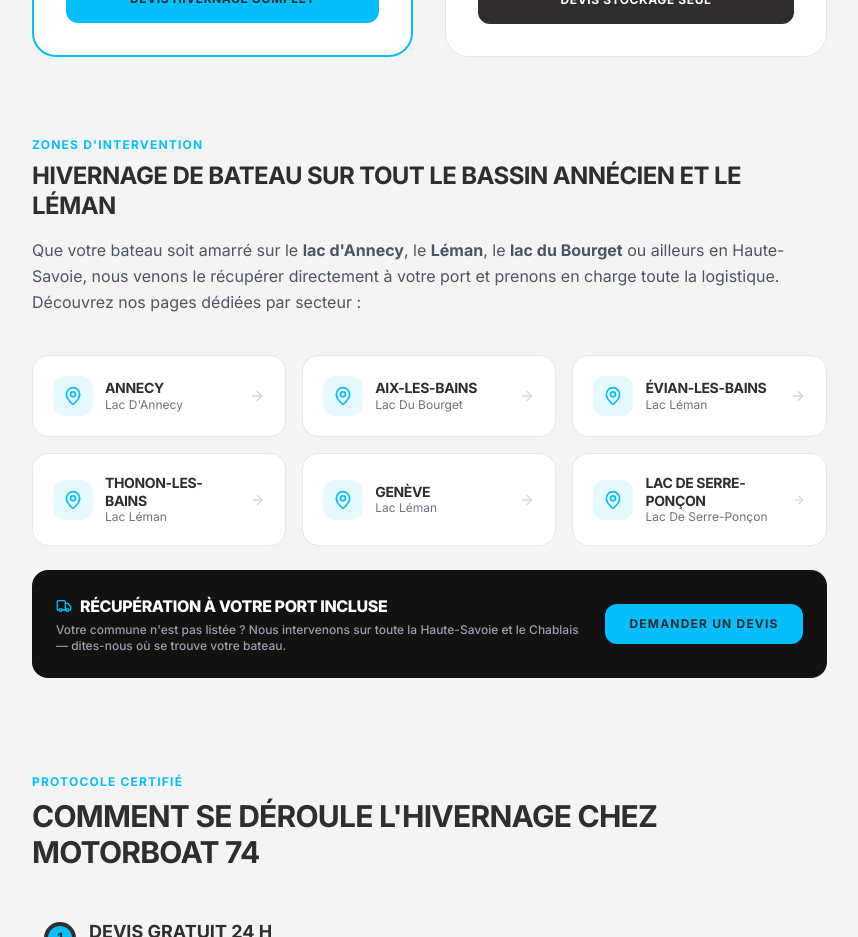
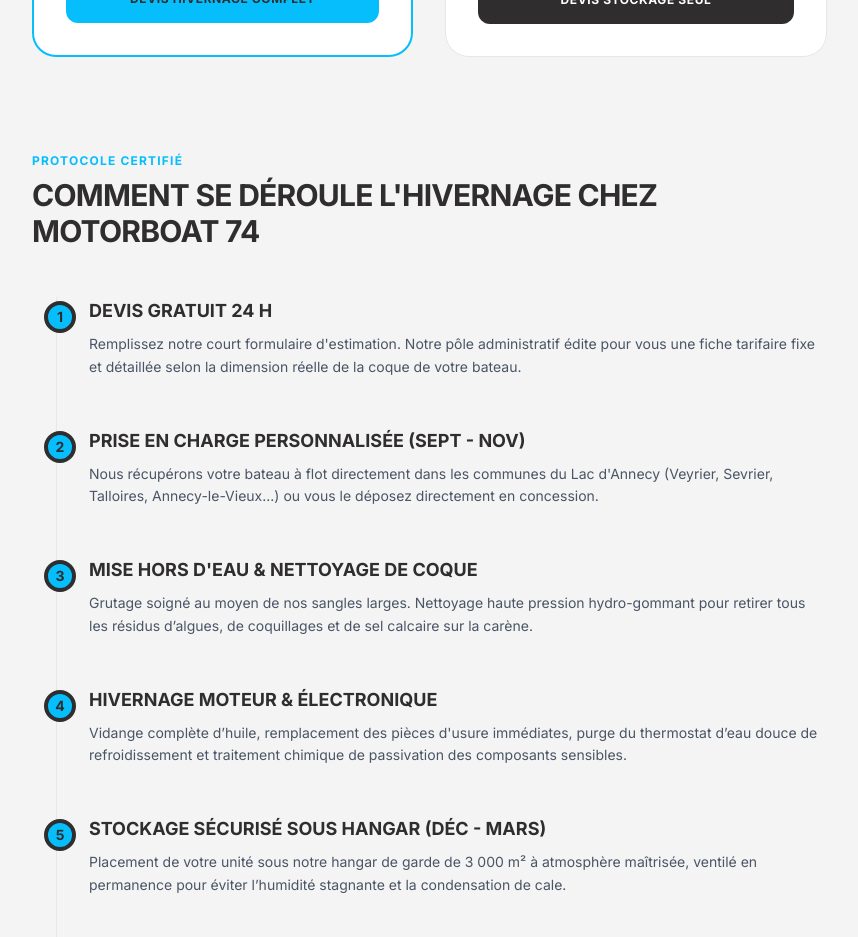
Before and after one commit to Ericfevrier/MB74-Site, a React (Vite) app: page /hivernage-stockage-bateau in a window 1280 px wide. Shown: the part 3140-4077 px from the top of the page, without its empty margins (0-858 px from the left). Built offline with nearby package versions, Linux system fonts and the light colour scheme.

Commit message:
Page hivernage: suppression du doublon de section Zones (on garde le Bloc 9 unique, qui traite Annecy en texte)

```diff
--- a/src/pages/HivernageStockagePage.tsx
+++ b/src/pages/HivernageStockagePage.tsx
@@ -3,7 +3,6 @@
 import { Link } from 'react-router-dom';
 import { motion, AnimatePresence } from 'motion/react';
 import { Breadcrumb } from '../components/Breadcrumb';
-import { hivernageCities, HIVERNAGE_CITY_ORDER } from '../data/hivernageCities';
 import {
   Shield,
   Wrench,
@@ -669,51 +668,6 @@
                     </div>
                   </div>
                 </div>
-              {/* Sous-section : Zones d'intervention (maillage local) */}
-              <div id="zones" className="mt-20">
-                <div className="mb-10 text-left">
-                  <span className="text-brand-cyan uppercase tracking-widest font-bold text-xs block mb-2">Zones d'intervention</span>
-                  <h3 className="text-xl md:text-2xl font-sans font-bold uppercase text-brand-dark tracking-tight leading-tight">
-                    Hivernage de bateau sur tout le bassin annécien et le Léman
-                  </h3>
-                  <p className="text-gray-600 leading-relaxed mt-4 text-sm md:text-base max-w-3xl">
-                    Que votre bateau soit amarré sur le <strong>lac d'Annecy</strong>, le <strong>Léman</strong>, le <strong>lac du Bourget</strong> ou ailleurs en Haute-Savoie, nous venons le récupérer directement à votre port et prenons en charge toute la logistique. Découvrez nos pages dédiées par secteur&nbsp;:
-                  </p>
-                </div>
-
-                <div className="grid grid-cols-1 sm:grid-cols-2 lg:grid-cols-3 gap-4">
-                  {HIVERNAGE_CITY_ORDER.map((slug) => {
-                    const c = hivernageCities[slug];
-                    if (!c) return null;
-                    return (
-                      <Link
-                        key={slug}
-                        to={`/services/hivernage-bateaux/${slug}`}
-                        className="group flex items-center gap-3 bg-white border border-gray-200 rounded-2xl p-5 hover:border-brand-cyan hover:shadow-lg hover:shadow-brand-cyan/5 transition-all"
-                      >
-                        <span className="w-10 h-10 rounded-xl bg-brand-cyan/10 text-brand-cyan flex items-center justify-center shrink-0">
-                          <MapPin className="w-5 h-5" />
-                        </span>
-                        <div className="min-w-0">
-                          <p className="font-bold text-brand-dark uppercase tracking-tight text-sm leading-tight">{c.city}</p>
-                          <p className="text-gray-500 text-xs capitalize truncate">{c.lake}</p>
-                        </div>
-                        <ArrowRight className="w-4 h-4 text-gray-300 group-hover:text-brand-cyan ml-auto transition-colors" />
-                      </Link>
-                    );
-                  })}
-                </div>
-
-                <div className="mt-6 flex flex-col sm:flex-row items-center justify-between gap-4 bg-ink-950 text-white p-6 rounded-2xl">
-                  <div>
-                    <h4 className="font-extrabold text-base uppercase tracking-tight flex items-center gap-2"><Truck className="w-4 h-4 text-brand-cyan" /> Récupération à votre port incluse</h4>
-                    <p className="text-xs font-medium text-gray-400 mt-1">Votre commune n'est pas listée&nbsp;? Nous intervenons sur toute la Haute-Savoie et le Chablais — dites-nous où se trouve votre bateau.</p>
-                  </div>
-                  <button onClick={scrollToForm} className="bg-brand-cyan hover:bg-white text-brand-dark px-6 py-3 rounded-xl font-bold text-xs uppercase tracking-widest transition-colors whitespace-nowrap">
-                    Demander un devis
-                  </button>
-                </div>
-              </div>
               </div>
 
               {/* Bloc 5 — Process en 6 étapes (timeline visuelle) */}
```
